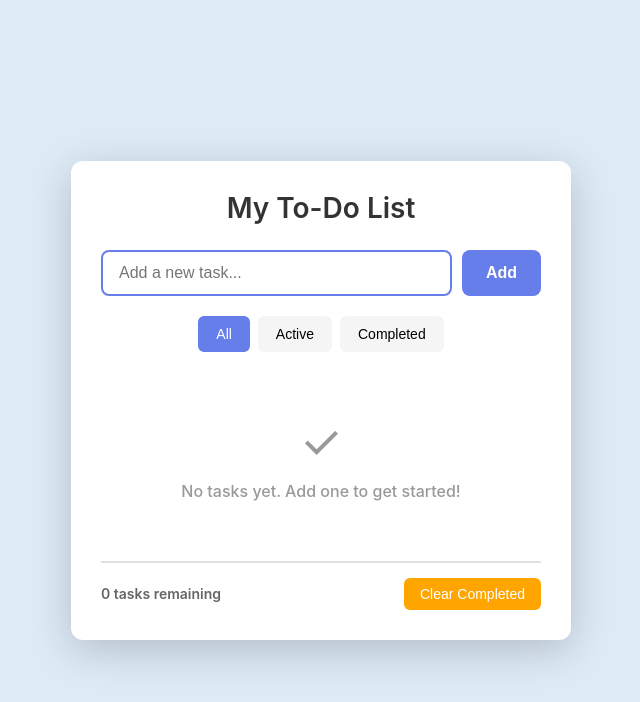
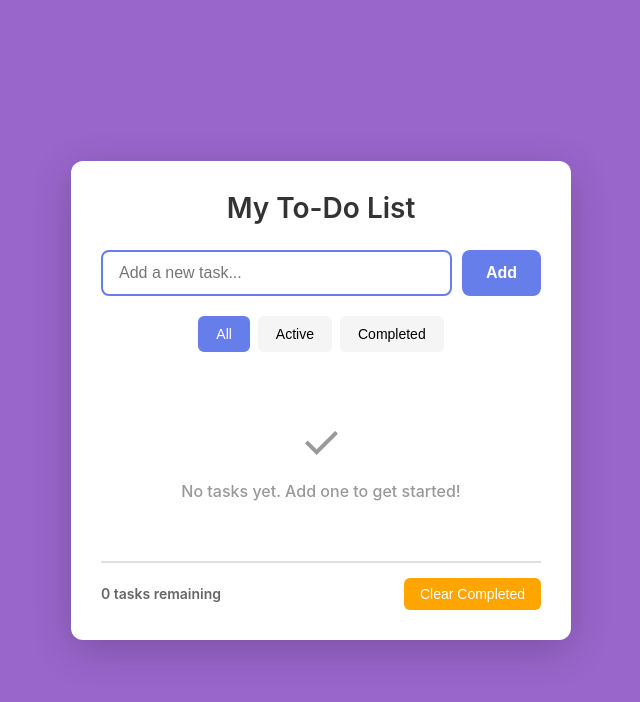
Before and after one commit to afitzgerald00/todolistdemoenv, a plain HTML site: page index.html in a window 1280 px wide. Shown: the whole page, without its empty margins (319-959 px from the left). Drawn offline with Linux system fonts and the light colour scheme.

Commit message:
Deploy from Bitbucket Pipelines - Build 18

```diff
--- a/style.css
+++ b/style.css
@@ -6,7 +6,7 @@
 
 body {
     font-family: -apple-system, BlinkMacSystemFont, 'Segoe UI', Roboto, Oxygen, Ubuntu, Cantarell, sans-serif;
-    background: #DEEBF7;
+    background: #9966cc;
     min-height: 100vh;
     display: flex;
     justify-content: center;
```
